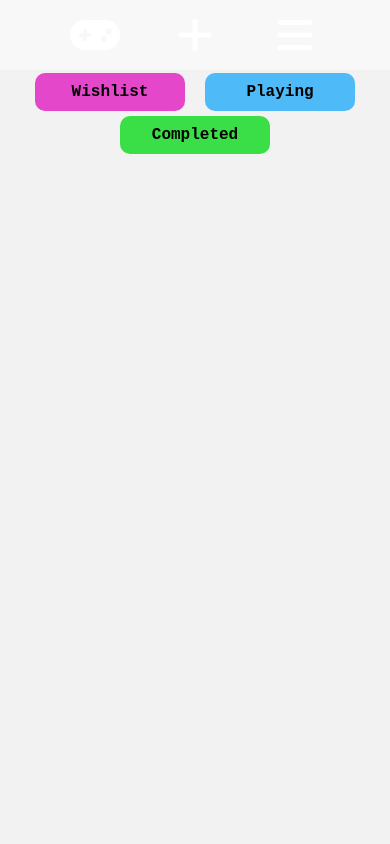
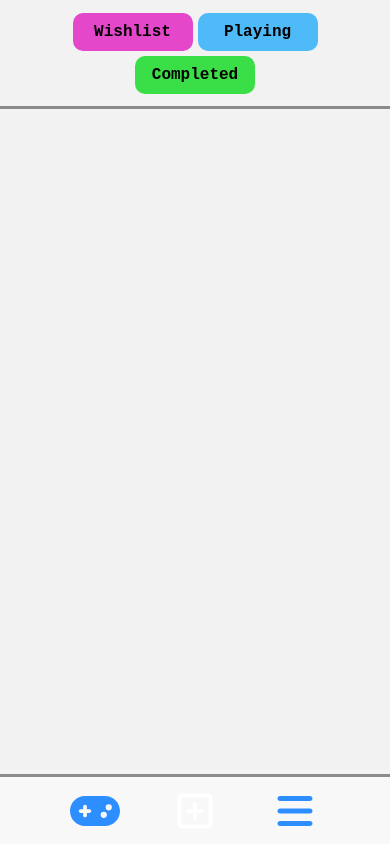
Before and after one commit to xzippyzachx/SimpleGameTracker, a Vue app in the folder SimpleGameTracker/: page / in a window 390 px wide. Built offline with nearby package versions, Linux system fonts and the light colour scheme.

Commit message:
Page nav styling

```diff
--- a/SimpleGameTracker/src/App.vue
+++ b/SimpleGameTracker/src/App.vue
@@ -3,6 +3,6 @@ import PageNav from './components/PageNav.vue'
 </script>
 
 <template>
-  <PageNav/>
+  <PageNav id="PageNav"/>
   <RouterView/>
 </template>
--- a/SimpleGameTracker/src/assets/base.css
+++ b/SimpleGameTracker/src/assets/base.css
@@ -8,15 +8,15 @@
   --vt-c-black-soft: #222222;
   --vt-c-black-mute: #282828;
 
-  --vt-c-blue: #2564ebd8;
+  --vt-c-blue: #2d8fff;
 
   --vt-wishlist-c : rgb(228, 71, 202);
   --vt-playing-c : rgb(79, 186, 248);
   --vt-completed-c : rgb(58, 223, 71);
 
-  --vt-c-divider-light-1: rgba(60, 60, 60, 0.29);
+  --vt-c-divider-light-1: rgba(84, 84, 84, 0.65);
   --vt-c-divider-light-2: rgba(60, 60, 60, 0.12);
-  --vt-c-divider-dark-1: rgba(84, 84, 84, 0.65);
+  --vt-c-divider-dark-1: rgba(60, 60, 60, 0.29);
   --vt-c-divider-dark-2: rgba(84, 84, 84, 0.48);
 
   --vt-c-text-light-1: var(--vt-c-white);
--- a/SimpleGameTracker/src/assets/main.css
+++ b/SimpleGameTracker/src/assets/main.css
@@ -8,9 +8,21 @@
   background-color: var(--color-background-mute);
 }
 
+header {
+  padding: 10px;
+  border-bottom: solid;
+  border-color: var(--vt-c-divider-light-1);
+}
+
+main {
+  padding: 10px;
+  padding-bottom: 80px;
+}
+
 header div {
   display: flex;
   justify-content: center;
+  flex-wrap: wrap;
 }
 
 button {
@@ -32,3 +44,11 @@ a {
   color: inherit;
   text-decoration: none;
 }
+
+@media only screen and (max-width: 500px) {
+  #PageNav {
+    position: fixed;
+    bottom: 0;
+    width: 100%;
+  }
+}
--- a/SimpleGameTracker/src/components/GameCard.vue
+++ b/SimpleGameTracker/src/components/GameCard.vue
@@ -48,6 +48,12 @@ const stateClass = computed(() => ({
     border-radius: 10px;
     text-align: center;
     cursor: pointer;
+  }
+
+  @media only screen and (max-width: 500px) {
+    .game-card {
+      width: 180px;
+    }
   }
 
   .game-card:hover {
--- a/SimpleGameTracker/src/components/PageNav.vue
+++ b/SimpleGameTracker/src/components/PageNav.vue
@@ -1,9 +1,9 @@
 
 <template>
   <nav>
-    <RouterLink :to="{ name: 'library' }"><font-awesome-icon icon="fa-solid fa-gamepad" /></RouterLink>
-    <RouterLink :to="{ name: 'search' }"><font-awesome-icon icon="fa-solid fa-plus" /></RouterLink>
-    <RouterLink :to="{ name: 'library' }"><font-awesome-icon icon="fa-solid fa-bars" /></RouterLink>
+    <RouterLink :to="{ name: 'library' }" :class="{ selected: $route.name == 'library' }"><font-awesome-icon icon="fa-solid fa-gamepad" /></RouterLink>
+    <RouterLink :to="{ name: 'search' }" :class="{ selected: $route.name == 'search' }"><font-awesome-icon icon="fa-regular fa-square-plus" /></RouterLink>
+    <RouterLink :to="{ name: 'library' }" :class="{ selected: $route.name == 'library' }"><font-awesome-icon icon="fa-solid fa-bars" /></RouterLink>
   </nav>
 </template>
 
@@ -15,6 +15,8 @@
     gap: 30px;
     height: 70px;
     background-color: var(--color-background-soft);
+    border-bottom: solid;
+    border-color: var(--vt-c-divider-light-1);
   }
 
   nav a {
@@ -25,7 +27,7 @@
     flex-direction: column;
   }
 
-  nav a:hover {
+  nav a.selected{
     color: var(--vt-c-blue);
   }
 
@@ -33,4 +35,12 @@
     height: 40px;
   }
 
+  @media only screen and (max-width: 500px) {
+    nav {
+      border-bottom: none;
+      border-top: solid;
+      border-color: var(--vt-c-divider-light-1);
+    }
+  }
+
 </style>
--- a/SimpleGameTracker/src/components/StateNav.vue
+++ b/SimpleGameTracker/src/components/StateNav.vue
@@ -39,13 +39,20 @@ defineExpose({
     display: flex;
     justify-content: center;
     flex-wrap: wrap;
-    margin-bottom: 20px;
   }
 
   button.selected {
     color: var(--vt-c-white);
     border-style: solid;
     border-width: 2.5px;
+  }
+
+  @media only screen and (max-width: 500px) {
+    button {
+      width: 120px;
+      margin: 2.5px 2.5px;
+      padding: 10px 5px;
+    }
   }
 
   #wishlist-btn {
--- a/SimpleGameTracker/src/main.js
+++ b/SimpleGameTracker/src/main.js
@@ -6,8 +6,10 @@ import App from './App.vue'
 import { library } from '@fortawesome/fontawesome-svg-core'
 import { FontAwesomeIcon } from '@fortawesome/vue-fontawesome'
 import { fas } from '@fortawesome/free-solid-svg-icons'
+import { far } from '@fortawesome/free-regular-svg-icons'
 
 library.add(fas)
+library.add(far)
 
 import { createMemoryHistory, createRouter } from 'vue-router'
 import Library from './routes/Library.vue'
--- a/SimpleGameTracker/src/routes/Search.vue
+++ b/SimpleGameTracker/src/routes/Search.vue
@@ -44,10 +44,6 @@ function SearchGame() {
 </template>
 
 <style scoped>
-  header {
-    margin-top: 20px;
-  }
-
   main {
     display: flex;
     flex-wrap: wrap;
@@ -55,9 +51,11 @@ function SearchGame() {
   }
 
   input {
-    height: 25px;
+    height: 40px;
     width: 300px;
     margin: auto 10px;
+    font-size: x-large;
+    padding: 0px 10px;
   }
 
 </style>
```
